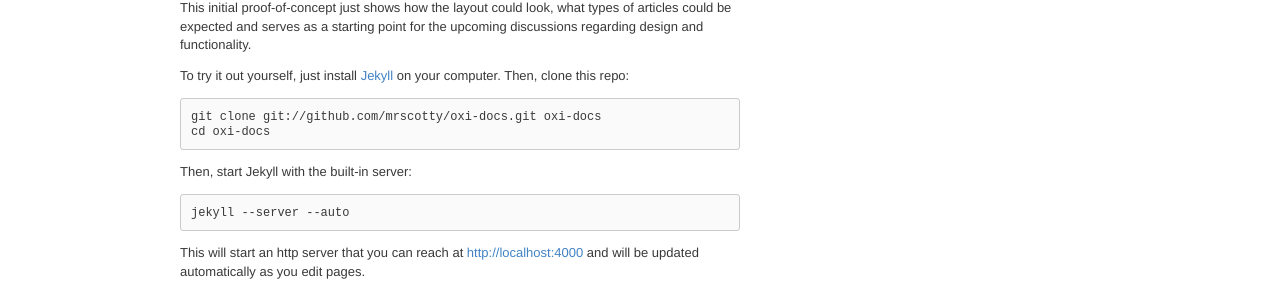
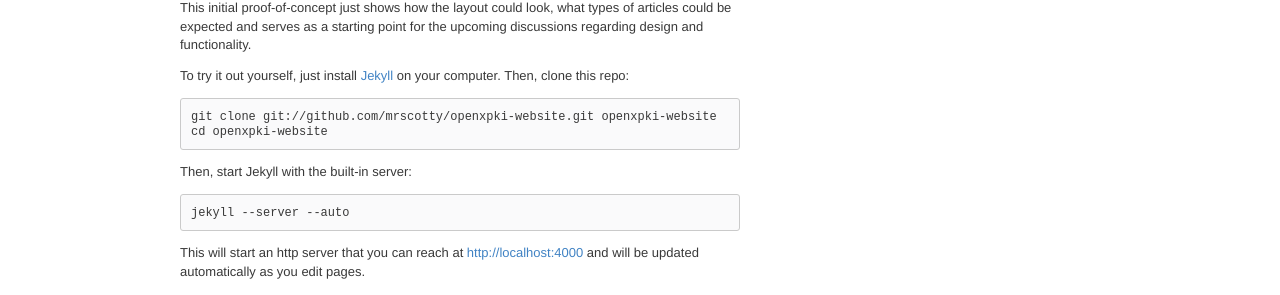
Before and after one commit to mrscotty/openxpki-website, a Jekyll site: the page built from _posts/2011-09-02-website-design-ideas.markdown, in a window 1280 px wide. Shown: the part 390-685 px from the top of the page. Built offline with Jekyll 4.4.1, drawn with Linux system fonts in a browser that asks for light colours.

Commit message:
fix error in name of repo

```diff
--- a/_posts/2011-09-02-website-design-ideas.markdown
+++ b/_posts/2011-09-02-website-design-ideas.markdown
@@ -23,8 +23,8 @@ discussions regarding design and functionality.
 To try it out yourself, just install [Jekyll](https://github.com/mojombo/jekyll/wiki)
 on your computer. Then, clone this repo:
 
-    git clone git://github.com/mrscotty/oxi-docs.git oxi-docs
-    cd oxi-docs
+    git clone git://github.com/mrscotty/openxpki-website.git openxpki-website
+    cd openxpki-website
 
 Then, start Jekyll with the built-in server:
 
```
